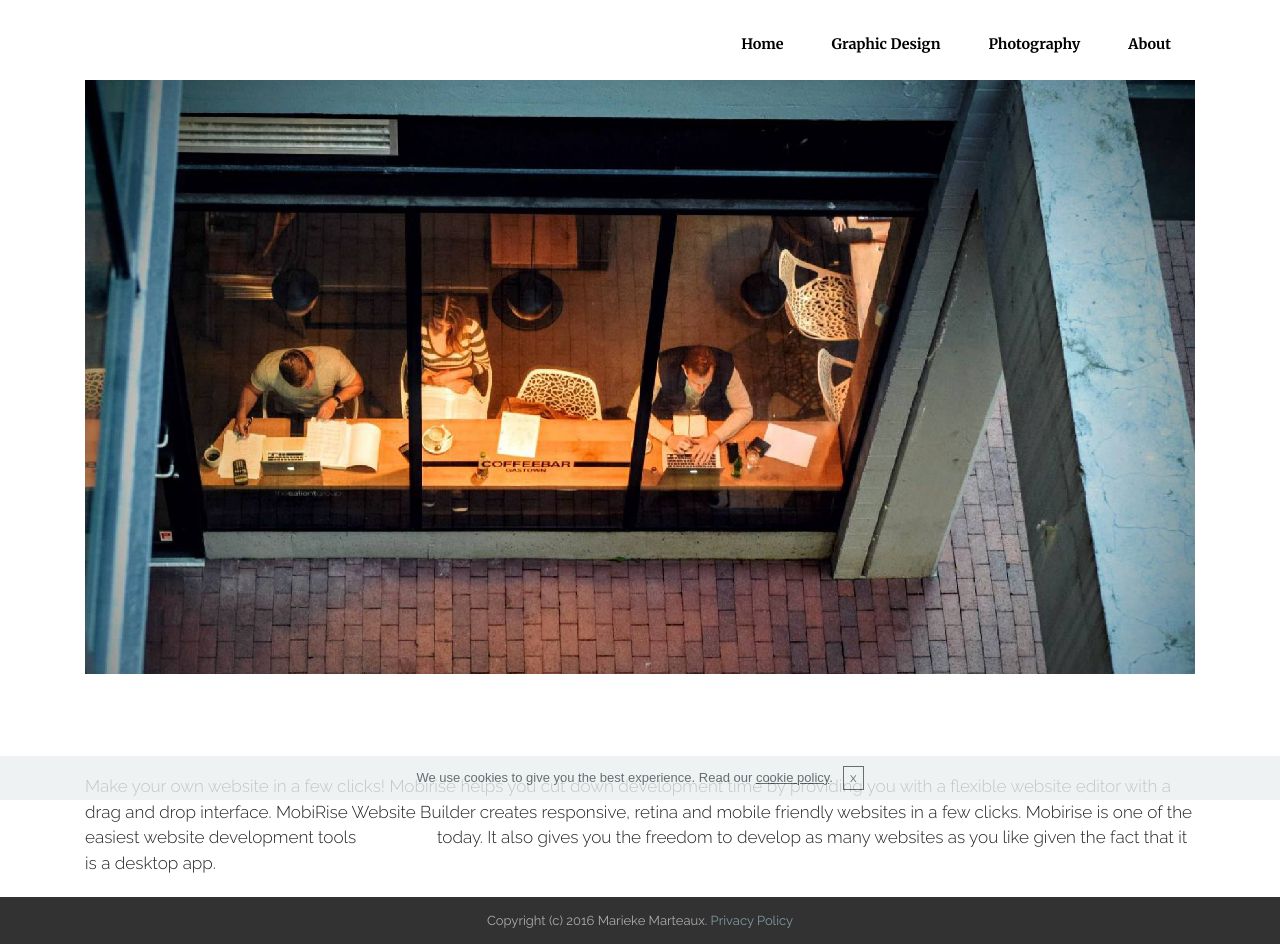
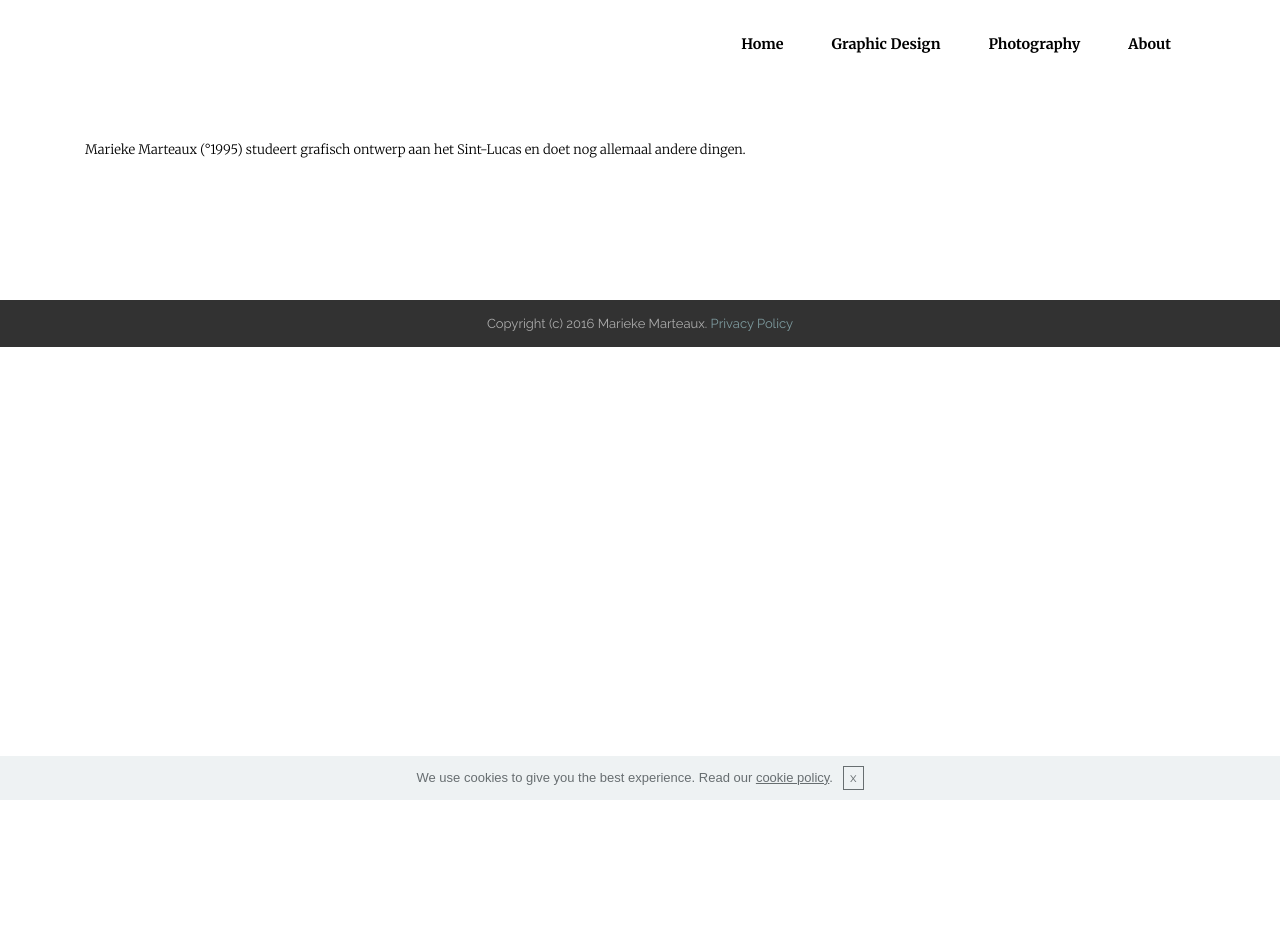
Before and after one commit to MariekeMM/portfolio2017, a plain HTML site: page about.html in a window 1280 px wide. After the commit the page ends 800 px from the top, so only its background shows below. Drawn offline with Linux system fonts and the light colour scheme.

```diff
--- a/about.html
+++ b/about.html
@@ -65,26 +65,11 @@
 
 </section>
 
-<section class="engine"><a rel="external" href="https://mobirise.com">https://mobirise.com/</a></section><section class="mbr-section mbr-section__container mbr-after-navbar" id="image2-f" style="background-color: rgb(255, 255, 255); padding-top: 80px; padding-bottom: 80px;">
-    <div class="container">
-        <div class="row">
-            <div class="col-xs-12">
-                <figure class="mbr-figure">
-                    <div><img src="assets/images/image1.jpg"></div>
-
-
-
-                </figure>
-            </div>
-        </div>
-    </div>
-</section>
-
-<section class="mbr-section article mbr-section__container" id="content1-e" style="background-color: rgb(255, 255, 255); padding-top: 20px; padding-bottom: 20px;">
+<section class="engine"><a rel="external" href="https://mobirise.com">https://mobirise.com/</a></section><section class="mbr-section article mbr-section__container mbr-after-navbar" id="content1-e" style="background-color: rgb(255, 255, 255); padding-top: 140px; padding-bottom: 140px;">
 
     <div class="container">
         <div class="row">
-            <div class="col-xs-12 lead"><p>Make your own website in a few clicks! Mobirise helps you cut down development time by providing you with a flexible website editor with a drag and drop interface. MobiRise Website Builder creates responsive, retina and mobile friendly websites in a few clicks. Mobirise is one of the easiest website development tools <a href="http://google.com/">available</a> today. It also gives you the freedom to develop as many websites as you like given the fact that it is a desktop app.</p></div>
+            <div class="col-xs-12 lead"><p>Marieke Marteaux (°1995) studeert grafisch ontwerp aan het Sint-Lucas en doet nog allemaal andere dingen.</p></div>
         </div>
     </div>
 
--- a/assets/mobirise/css/mbr-additional.css
+++ b/assets/mobirise/css/mbr-additional.css
@@ -543,6 +543,12 @@ h6,
   color: #ffffff!important;
 }
 
+
+#content1-e P {
+  font-family: 'Merriweather', serif;
+  font-size: 13px;
+  color: #000000;
+}
 #ext_menu-a .hide-buttons .nav-btn {
   display: none !important;
 }
@@ -603,7 +609,7 @@ h6,
 }
 #ext_menu-a .link[aria-expanded="true"],
 #ext_menu-a .dropdown-item[aria-expanded="true"] {
-  color: #c0a375!important;
+  color: #ffffff!important;
 }
 
 #ext_menu-a .hide-buttons .nav-btn {
```
Also changed, not shown: index.html (+1 -1 lines), photography.html (+1 -1 lines), 1 other file.
